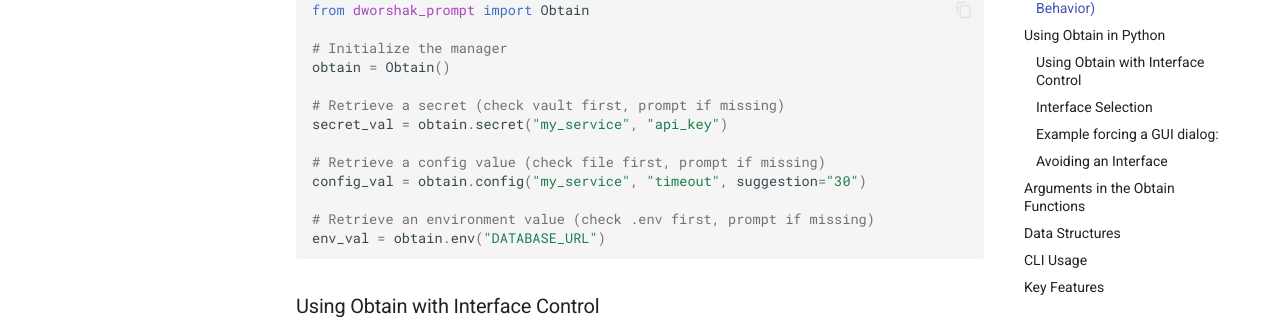
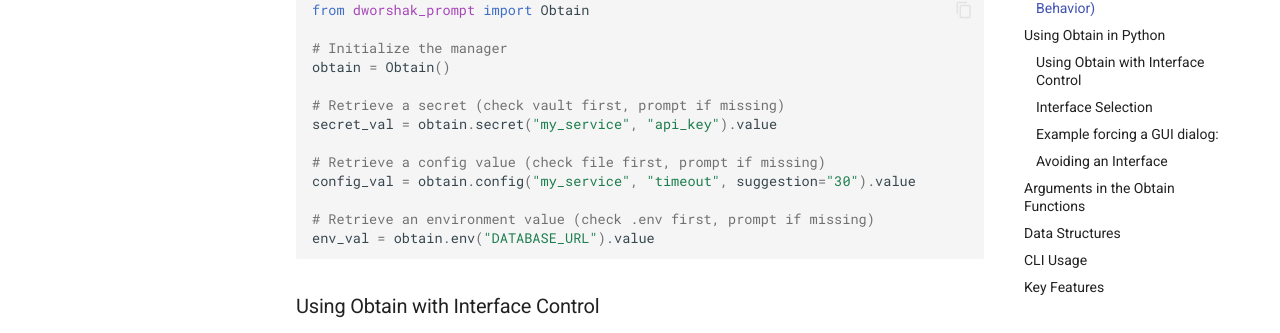
Before and after one commit to City-of-Memphis-Wastewater/dworshak, an MkDocs documentation site: the page built from docs/concepts/obtain.md, in a window 1280 px wide and 900 px high, scrolled down 958 px. Shown: the part 145-478 px from the top of the window. Built offline with MkDocs 1.6.1 and Material for MkDocs 9.7.7, drawn with Linux system fonts in a browser that asks for light colours; comment, search, counter and statistics services are not loaded.

Commit message:
ensure to use result.value for ObtainData returned from an Obtain class function

````diff
--- a/docs/concepts/obtain.md
+++ b/docs/concepts/obtain.md
@@ -49,13 +49,13 @@ from dworshak_prompt import Obtain
 obtain = Obtain()
 
 # Retrieve a secret (check vault first, prompt if missing)
-secret_val = obtain.secret("my_service", "api_key")
+secret_val = obtain.secret("my_service", "api_key").value
 
 # Retrieve a config value (check file first, prompt if missing)
-config_val = obtain.config("my_service", "timeout", suggestion="30")
+config_val = obtain.config("my_service", "timeout", suggestion="30").value
 
 # Retrieve an environment value (check .env first, prompt if missing)
-env_val = obtain.env("DATABASE_URL")
+env_val = obtain.env("DATABASE_URL").value
 ```
 
 ### Using Obtain with Interface Control
````
